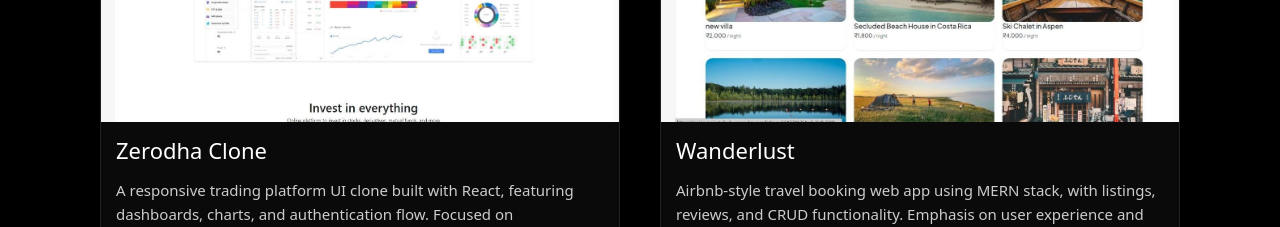
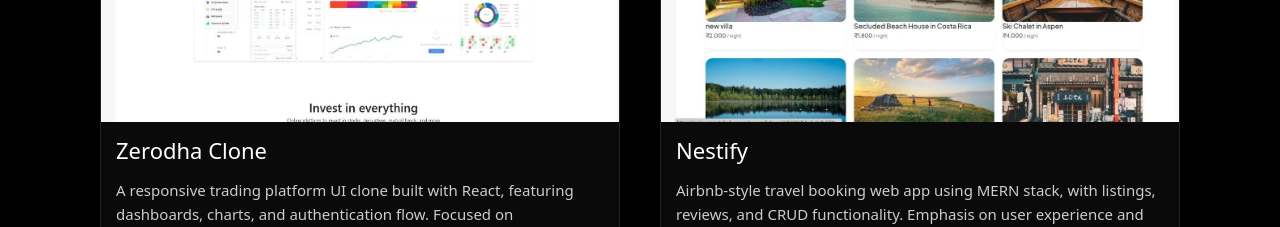
Before and after one commit to Bandarivamshi07/portfolio, a React (Vite) app: page / in a window 1280 px wide. Shown: the part 2580-2807 px from the top of the page. Built offline with nearby package versions, Linux system fonts and the light colour scheme.

Commit message:
Project name changes

```diff
--- a/src/components/Projects.jsx
+++ b/src/components/Projects.jsx
@@ -129,7 +129,7 @@
           <img src="/wanderlust.png" alt="Wanderlust" />
 
           <div className="project-content">
-            <h3>Wanderlust</h3>
+            <h3>Nestify</h3>
             <p>
               Airbnb-style travel booking web app using MERN stack,
               with listings, reviews, and CRUD functionality.
@@ -152,7 +152,7 @@
                 Live
               </a>
               <a
-                href="https://github.com/Bandarivamshi07/wanderlust-fullstack-project"
+                href="https://github.com/Bandarivamshi07/Nestify--Property-Rental-Platform"
                 target="_blank"
                 rel="noreferrer"
               >
```
